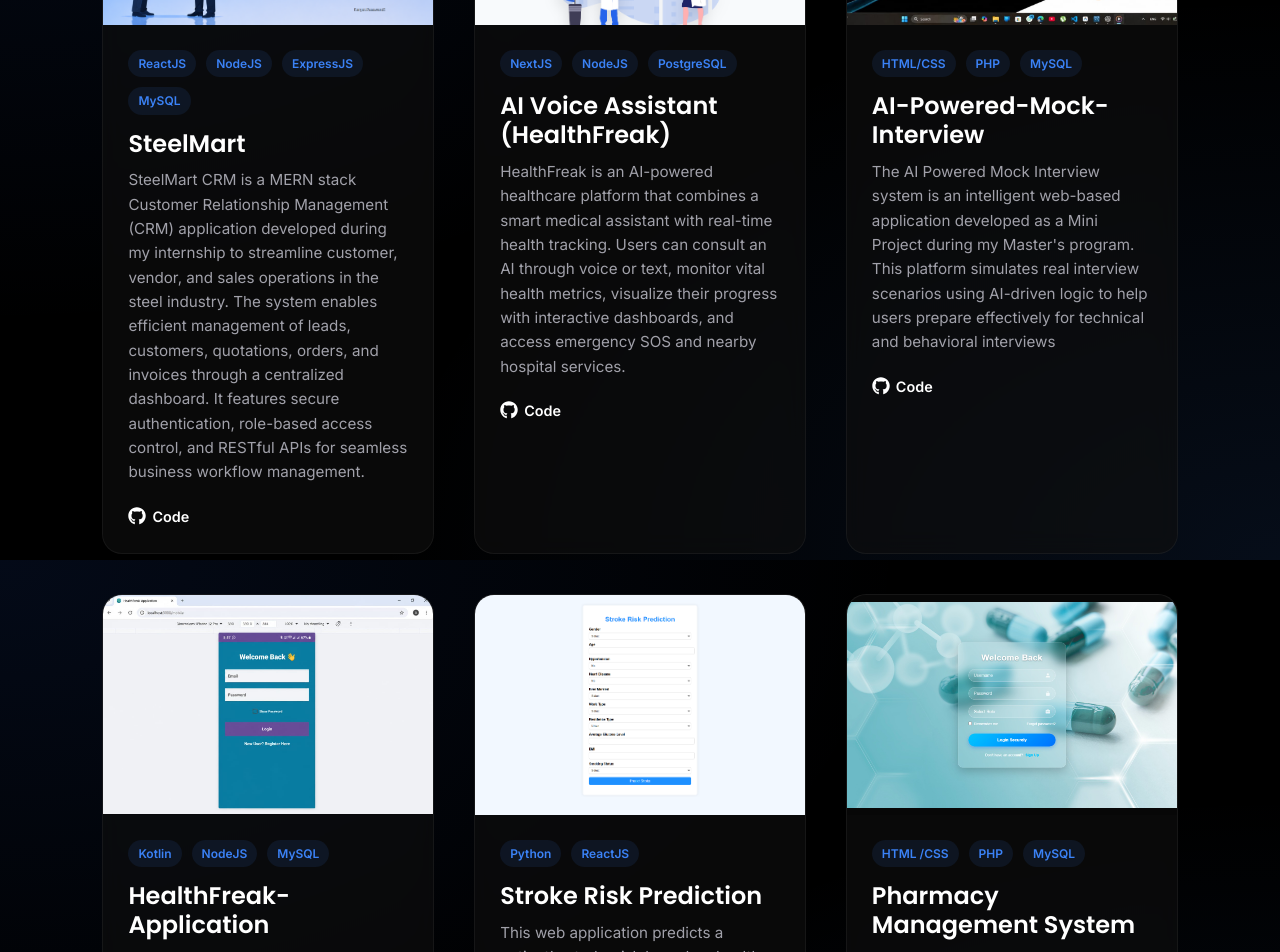
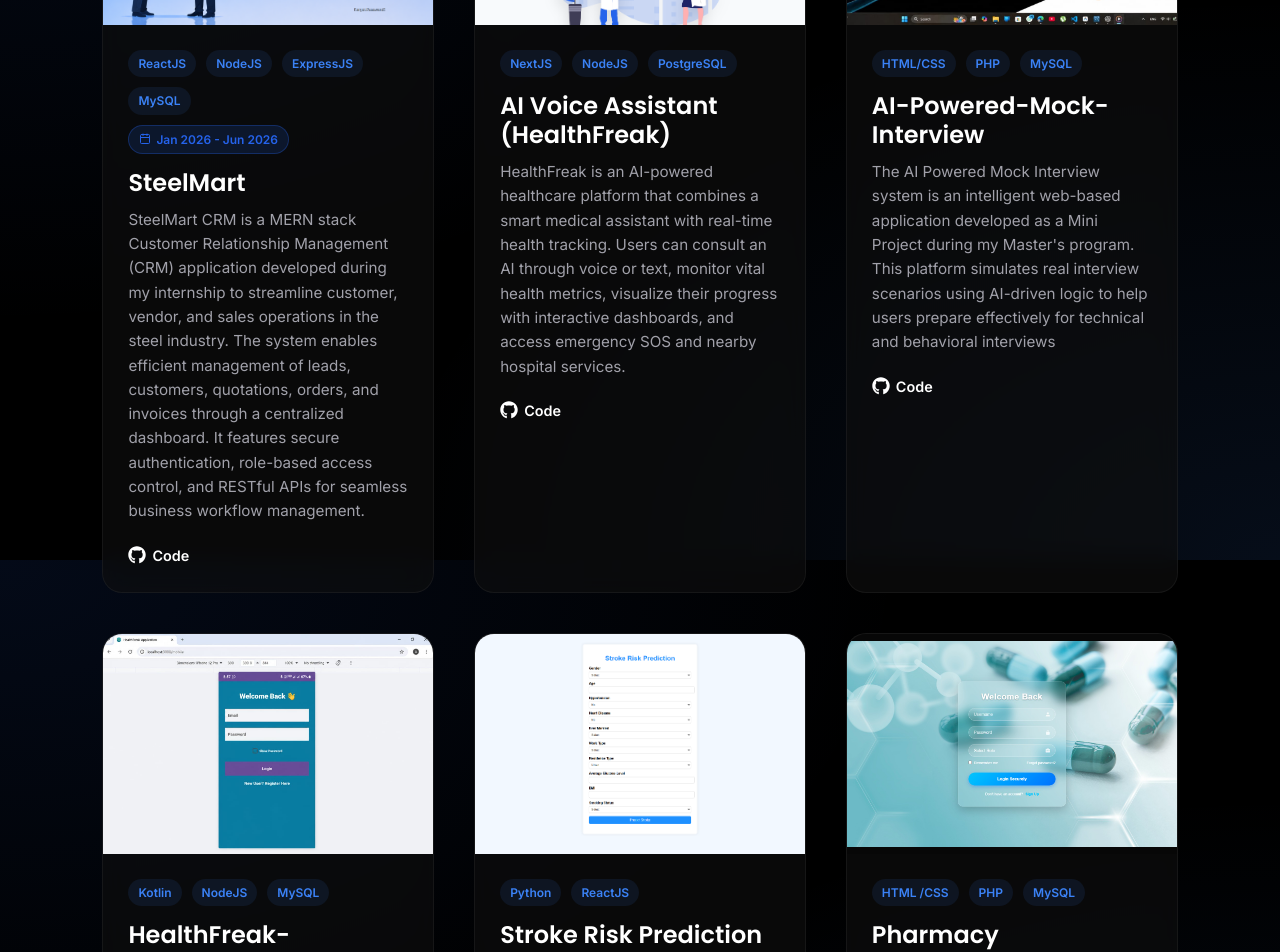
Before and after one commit to AdityaDive08/portfolio, a React (Vite) app: page / in a window 1280 px wide. Shown: the part 4240-5192 px from the top of the page. Built offline with nearby package versions, Linux system fonts and the light colour scheme; no server answers.

Commit message:
modified:   src/components/Projects.jsx 	modified:   src/models/dataModel.js

```diff
--- a/src/components/Projects.jsx
+++ b/src/components/Projects.jsx
@@ -1,6 +1,6 @@
 import React, { useState, useEffect } from 'react';
 import { motion, AnimatePresence } from 'framer-motion';
-import { ExternalLink, X, ChevronLeft, ChevronRight } from 'lucide-react';
+import { ExternalLink, X, ChevronLeft, ChevronRight, Calendar } from 'lucide-react';
 import { FaGithub } from 'react-icons/fa';
 import { userData } from '../models/dataModel';
 
@@ -89,12 +89,20 @@ const ProjectCard = ({ project, index }) => {
         imageFit={project.imageFit}
       />
       <div style={{ padding: '25px' }}>
-        <div style={{ display: 'flex', flexWrap: 'wrap', gap: '10px', marginBottom: '15px' }}>
-          {project.tags.map(tag => (
-            <span key={tag} style={{ fontSize: '0.75rem', fontWeight: 600, color: 'var(--secondary-glow)', background: 'rgba(59, 130, 246, 0.1)', padding: '4px 10px', borderRadius: '20px' }}>
-              {tag}
+        <div style={{ display: 'flex', flexWrap: 'wrap', alignItems: 'center', justifyContent: 'space-between', gap: '10px', marginBottom: '15px' }}>
+          <div style={{ display: 'flex', flexWrap: 'wrap', gap: '10px' }}>
+            {project.tags.map(tag => (
+              <span key={tag} style={{ fontSize: '0.75rem', fontWeight: 600, color: 'var(--secondary-glow)', background: 'rgba(59, 130, 246, 0.1)', padding: '4px 10px', borderRadius: '20px' }}>
+                {tag}
+              </span>
+            ))}
+          </div>
+          {project.duration && (
+            <span style={{ display: 'inline-flex', alignItems: 'center', gap: '5px', fontSize: '0.75rem', fontWeight: 600, color: 'var(--primary-glow)', background: 'rgba(37, 99, 235, 0.15)', padding: '4px 10px', borderRadius: '20px', border: '1px solid rgba(37, 99, 235, 0.3)' }}>
+              <Calendar size={12} />
+              {project.duration}
             </span>
-          ))}
+          )}
         </div>
         <h3 style={{ fontSize: '1.5rem', marginBottom: '10px', wordWrap: 'break-word', overflowWrap: 'break-word' }}>{project.title}</h3>
         <p style={{ color: 'var(--text-muted)', fontSize: '0.95rem', marginBottom: '20px' }}>{project.description}</p>
--- a/src/models/dataModel.js
+++ b/src/models/dataModel.js
@@ -81,6 +81,7 @@ export const userData = {
   projects: [
     {
       title: "SteelMart",
+      duration: "Jan 2026 - Jun 2026",
       description: "SteelMart CRM is a MERN stack Customer Relationship Management (CRM) application developed during my internship to streamline customer, vendor, and sales operations in the steel industry. The system enables efficient management of leads, customers, quotations, orders, and invoices through a centralized dashboard. It features secure authentication, role-based access control, and RESTful APIs for seamless business workflow management.",
       images: [
         "/steelmart/img 1.png", "/steelmart/img 2.png", "/steelmart/img 3.png",
```
